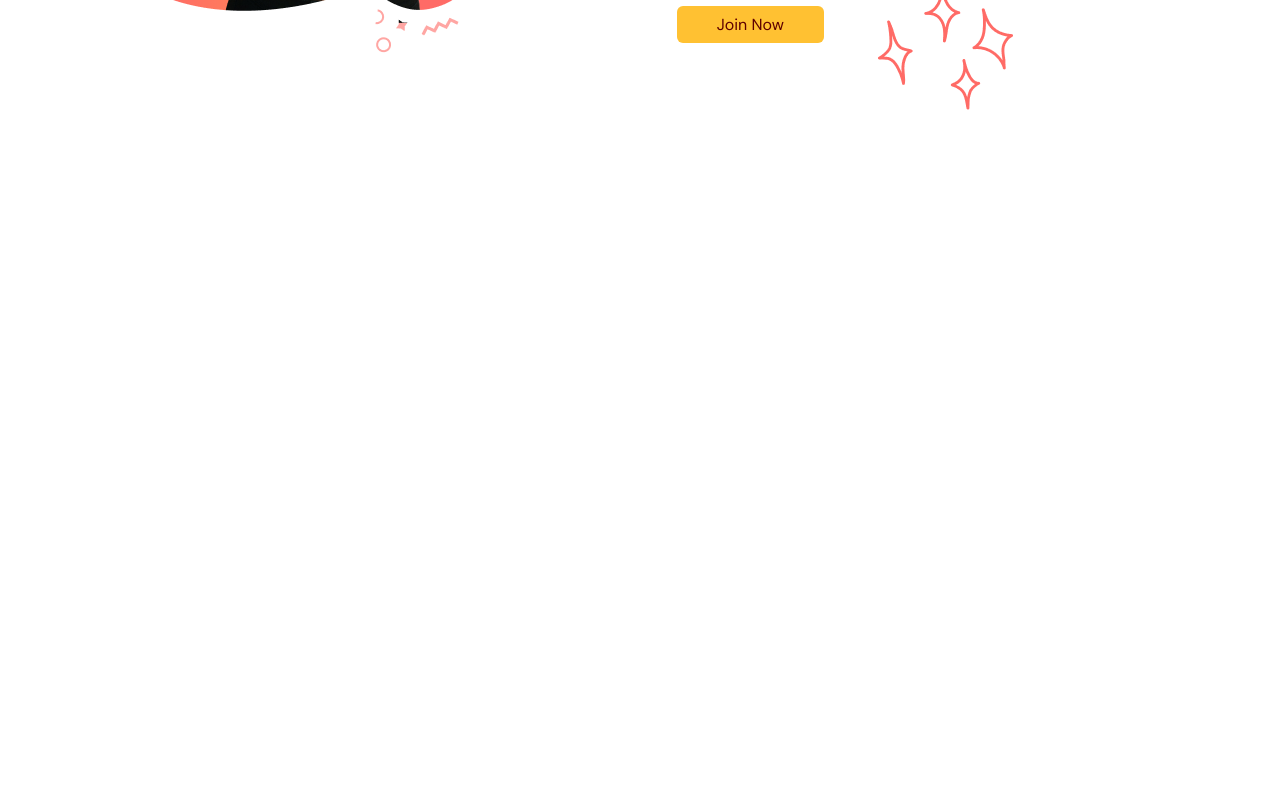
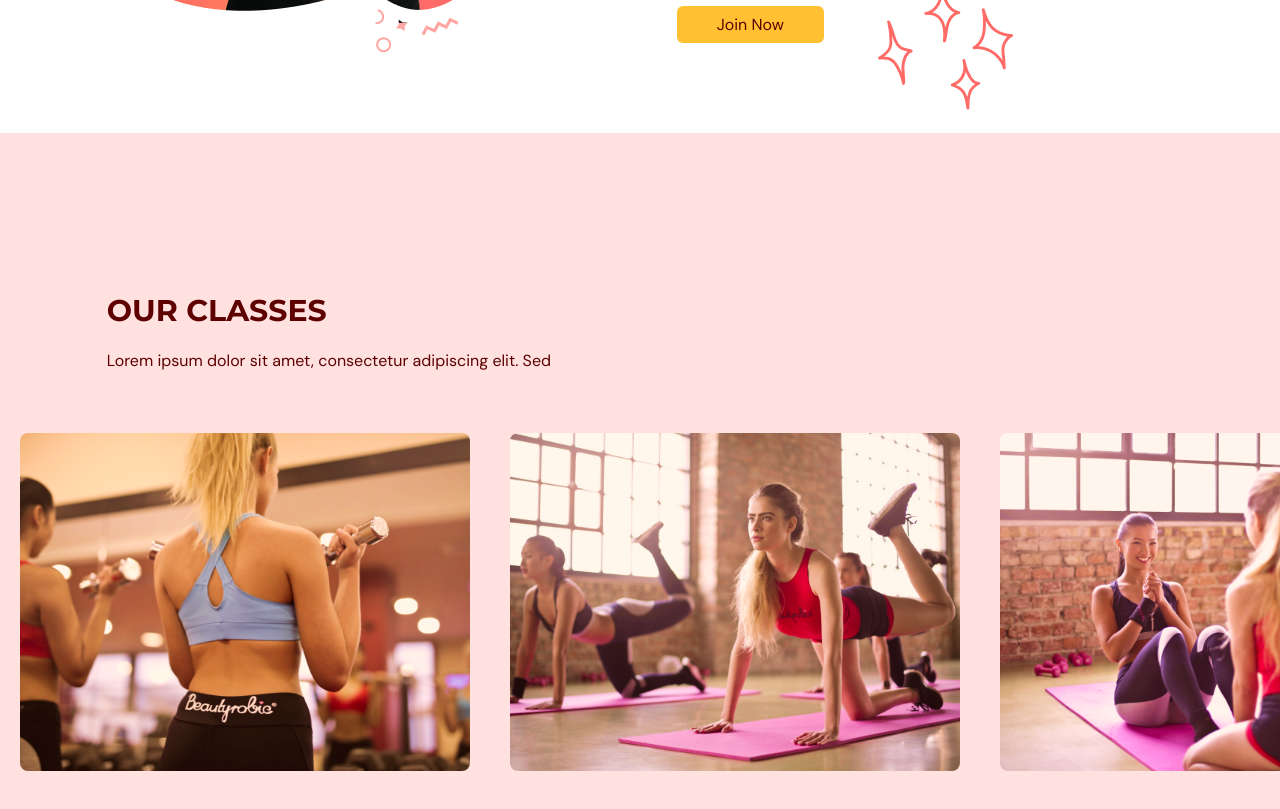
Before and after one commit to ChrisJRamirez/GymEvolve, a React (Vite) app: page / in a window 1280 px wide. Shown: the part 2020-2829 px from the top of the page. Before the commit the page ends 2153 px from the top, so only its background shows below. Built offline with nearby package versions, Linux system fonts and the light colour scheme.

Commit message:
built class type, built ourclasses page and scroll for classes

```diff
--- a/src/App.tsx
+++ b/src/App.tsx
@@ -1,6 +1,7 @@
 import Navbar from "@/scenes/navbar";
 import Home from "@/scenes/home";
 import Benefits from "@/scenes/benefits";
+import OurClasses from "@/scenes/ourClasses";
 import { useEffect, useState } from "react";
 import { SelectedPage } from "./shared/types";
 
@@ -31,6 +32,7 @@
       />
       <Home setSelectedPage={setSelectedPage} />
       <Benefits setSelectedPage={setSelectedPage} />
+      <OurClasses setSelectedPage={setSelectedPage} />
     </div>
   );
 }
--- /dev/null
+++ b/src/scenes/ourClasses/Class.tsx
@@ -0,0 +1,23 @@
+type Props = {
+  name: string;
+  description?: string;
+  image: string;
+};
+
+const Class = ({ name, description, image }: Props) => {
+  const overlayStyles = `p-5 absolute z-30 flex h-[380px] w-[450px] flex-col
+  justify-center items-center whitespace-normal bg-primary-500 text-center
+  text-white opacity-0 transition duration-500 hover:opacity-90 hover:rounded-lg`;
+
+  return (
+    <li className="relative mx-5 inline-block h-[380px] w-[450px]">
+      <div className={overlayStyles}>
+        <p>{name}</p>
+        <p>{description}</p>
+      </div>
+      <img className="rounded-lg" alt={`${image}`} src={image} />
+    </li>
+  );
+}
+
+export default Class;
--- /dev/null
+++ b/src/scenes/ourClasses/index.tsx
@@ -0,0 +1,92 @@
+import { ClassType, SelectedPage } from "@/shared/types";
+import image1 from "@/assets/image1.png";
+import image2 from "@/assets/image2.png";
+import image3 from "@/assets/image3.png";
+import image4 from "@/assets/image4.png";
+import image5 from "@/assets/image5.png";
+import image6 from "@/assets/image6.png";
+import { motion } from "framer-motion";
+import HText from "@/shared/HText";
+import Class from "./Class";
+
+const classes: Array<ClassType> = [
+  {
+    name: "Weight Training Classes",
+    description: "Lorem ipsum dolor sit amet, consectetur adipiscing elit. Sed",
+    image: image1,
+  },
+  {
+    name: "Cardio Classes",
+    description: "Lorem ipsum dolor sit amet, consectetur adipiscing elit. Sed",
+    image: image2,
+  },
+  {
+    name: "Yoga Classes",
+    description: "Lorem ipsum dolor sit amet, consectetur adipiscing elit. Sed",
+    image: image3,
+  },
+  {
+    name: "Pilates Classes",
+    description: "Lorem ipsum dolor sit amet, consectetur adipiscing elit. Sed",
+    image: image4,
+  },
+  {
+    name: "Crossfit Classes",
+    description: "Lorem ipsum dolor sit amet, consectetur adipiscing elit. Sed",
+    image: image5,
+  },
+  {
+    name: "Zumba Classes",
+    description: "Lorem ipsum dolor sit amet, consectetur adipiscing elit. Sed",
+    image: image6,
+  }
+]
+
+type Props = {
+  setSelectedPage: (value: SelectedPage) => void;
+};
+
+const ourClasses = ({ setSelectedPage }: Props) => {
+  return (
+    <section id="ourclasses" className="w-full bg-primary-100 py-40">
+      <motion.div
+        onViewportEnter={() => setSelectedPage(SelectedPage.OurClasses)}
+      >
+        <motion.div
+          className="mx-auto w-5/6"
+          initial="hidden"
+          whileInView="visible"
+          viewport={{ once: true, amount: 0.5 }}
+          transition={{ duration: 0.5 }}
+          variants={{
+            hidden: { opacity: 0, x: -50 },
+            visible: { opacity: 1, x: 0 },
+          }}
+        >
+          <div className="md:w-3/5">
+            <HText>OUR CLASSES</HText>
+            <p className="py-5">
+              Lorem ipsum dolor sit amet, consectetur adipiscing elit. Sed
+            </p>
+          </div>
+        </motion.div>
+        <div className="mt-10 h-[353px] w-full overflow-x-auto overflow-y-hidden">
+          <ul className="w-[2800px] whitespace-nowrap">
+            {classes.map((item: ClassType, index) => (
+              <Class
+              key={`${item.name}-${index}`}
+              name={item.name}
+              description={item.description}
+              image={item.image}
+               />
+            ))}
+
+
+          </ul>
+        </div>
+      </motion.div>
+    </section>
+  );
+};
+
+export default ourClasses;
```
Also changed, not shown: src/shared/types.ts (+7 -0 lines).
